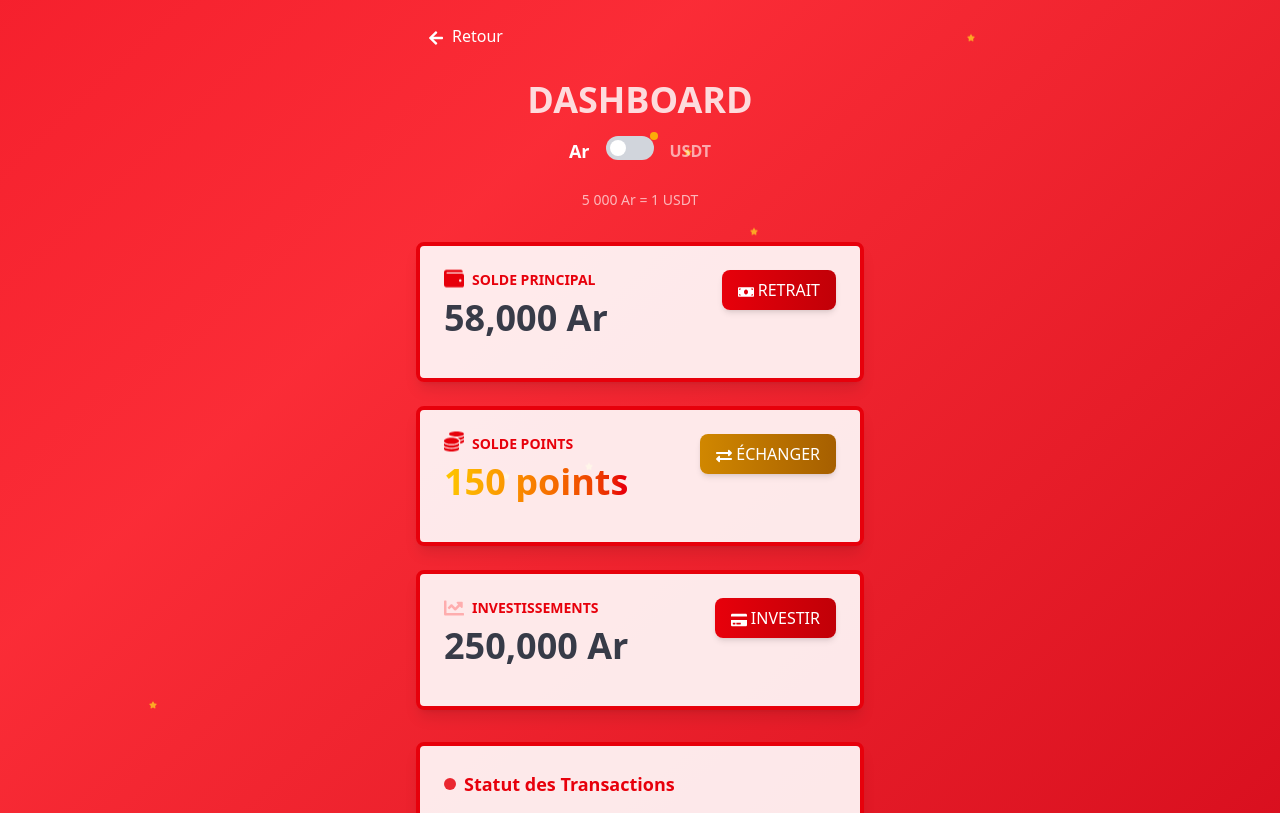
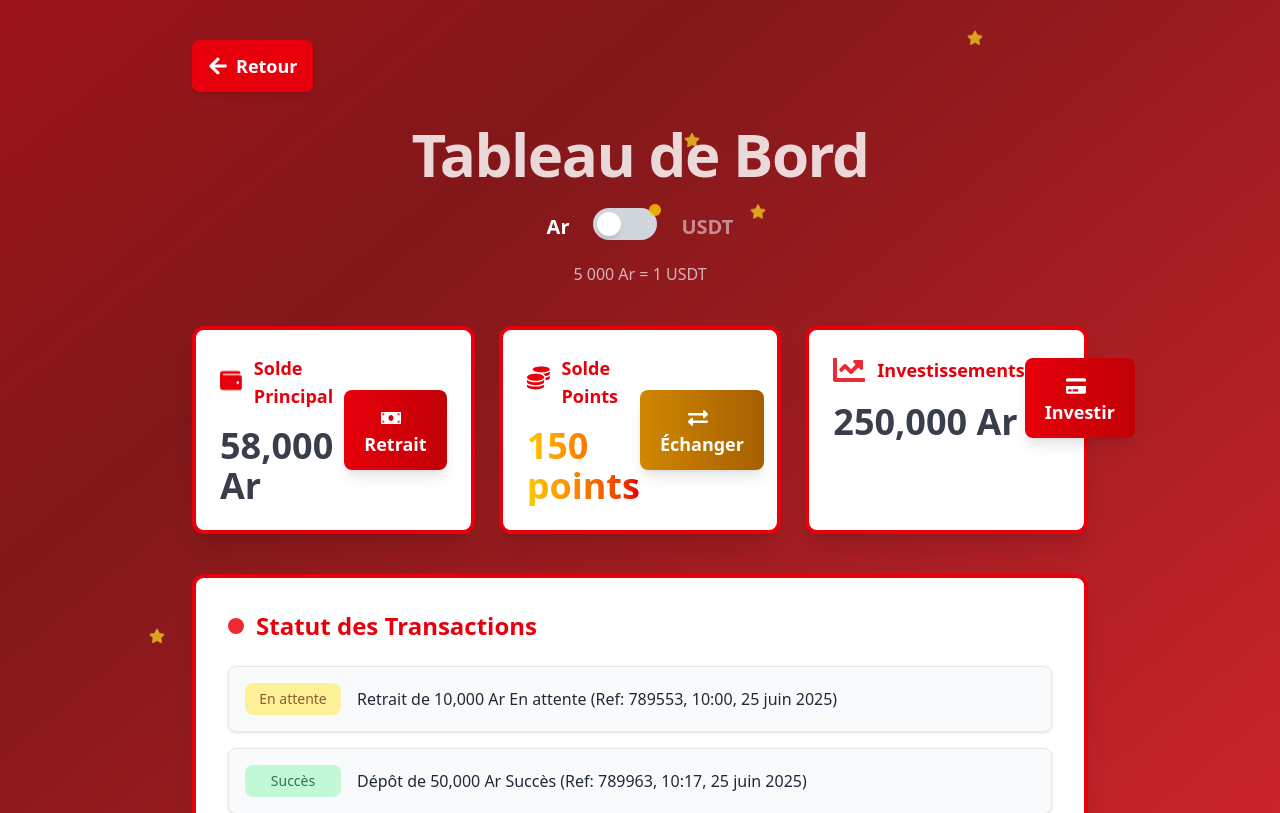
Before and after one commit to Andronique/siteInvestissement, a Next.js app in the folder appinvest/: page /dashboard/overview in a window 1280 px wide. Shown: the top 813 px of the page. Built offline with nearby package versions, Linux system fonts and the light colour scheme; sample sign-in values are in the browser's storage.

Commit message:
'mandeh'

```diff
--- a/appinvest/src/app/dashboard/overview/page.jsx
+++ b/appinvest/src/app/dashboard/overview/page.jsx
@@ -75,13 +75,13 @@ export default function DashboardOverview() {
   const getStatusColor = (status) => {
     switch (status) {
       case 'success':
-        return 'bg-green-100 text-green-800 border-green-200';
+        return 'bg-green-200 text-green-900 border-green-300';
       case 'pending':
-        return 'bg-yellow-100 text-yellow-800 border-yellow-200';
+        return 'bg-yellow-200 text-yellow-900 border-yellow-300';
       case 'failed':
-        return 'bg-red-100 text-red-800 border-red-200';
+        return 'bg-red-200 text-red-900 border-red-300';
       default:
-        return 'bg-gray-100 text-gray-800 border-gray-200';
+        return 'bg-gray-200 text-gray-900 border-gray-300';
     }
   };
 
@@ -105,19 +105,19 @@ export default function DashboardOverview() {
 
     switch (transaction.type) {
       case 'withdraw':
-        return `Votre demande de retrait de ${amount} est ${getStatusText(transaction.status)} ref: ${ref} à ${dateTime}`;
+        return `Retrait de ${amount} ${getStatusText(transaction.status)} (Ref: ${ref}, ${dateTime})`;
       case 'deposit':
-        return `Dépôt de ${amount} ${getStatusText(transaction.status)} ref: ${ref} à ${dateTime}`;
+        return `Dépôt de ${amount} ${getStatusText(transaction.status)} (Ref: ${ref}, ${dateTime})`;
       case 'investment':
-        return `Investissement de ${amount} réussi sur BURGER 1 ref: ${ref} à ${dateTime}`;
+        return `Investissement de ${amount} réussi sur BURGER 1 (Ref: ${ref}, ${dateTime})`;
       default:
-        return `Transaction ${amount} ${getStatusText(transaction.status)} ref: ${ref} à ${dateTime}`;
+        return `Transaction ${amount} ${getStatusText(transaction.status)} (Ref: ${ref}, ${dateTime})`;
     }
   };
 
   return (
-    <div className="min-h-screen relative overflow-hidden">
-      <div className="absolute inset-0 bg-gradient-to-br from-red-600 via-red-500 to-red-700 animate-gradient" />
+    <div className="min-h-screen relative overflow-hidden bg-gray-100">
+      <div className="absolute inset-0 bg-gradient-to-br from-red-600 via-red-900 to-red-500 animate-gradient" />
       <div className="absolute inset-0 pointer-events-none">
         {stars.map((star, i) => (
           <div
@@ -130,160 +130,192 @@ export default function DashboardOverview() {
               animationDuration: star.animationDuration,
             }}
           >
-            <FaStar className="w-2 h-2 text-yellow-300 opacity-70" />
+            <FaStar className="w-3 h-3 text-yellow-300 opacity-70 md:w-4 md:h-4" />
           </div>
         ))}
       </div>
-      <div className="relative z-10 p-4">
-        <div className="max-w-md mx-auto">
-          <div className={`flex items-center mb-6 ${isLoaded ? 'animate-slide-in-left' : 'opacity-0'}`}>
+      <div className="relative z-10 p-4 sm:p-6 md:p-8 lg:p-10">
+        <div className="max-w-4xl mx-auto">
+          <div className={`flex items-center mb-8 ${isLoaded ? 'animate-slide-in-left' : 'opacity-0'}`}>
             <Link href="/dashboard">
-              <button className="text-white hover:bg-white/20 px-3 py-2 rounded-lg transition-all duration-300">
-                <FaArrowLeft className="w-4 h-4 mr-2 inline-block" />
+              <button
+                className="flex items-center px-4 py-3 text-lg font-semibold text-white bg-red-600 rounded-lg hover:bg-red-700 transition-all duration-300 shadow-md"
+                aria-label="Retour au tableau de bord"
+              >
+                <FaArrowLeft className="w-5 h-5 mr-2" />
                 Retour
               </button>
             </Link>
           </div>
-          <div className={`text-center mb-8 ${isLoaded ? 'animate-bounce-in' : 'opacity-0'}`}>
-            <h1 className="text-4xl font-bold text-white mb-4 animate-pulse">DASHBOARD</h1>
-            <div className="flex items-center justify-center space-x-4 mb-6">
-              <span
-                className={`font-semibold transition-all duration-300 ${
-                  currency === 'Ar' ? 'text-white text-lg' : 'text-white/60'
-                }`}
+          <div className={`text-center mb-10 ${isLoaded ? 'animate-bounce-in' : 'opacity-0'}`}>
+            <h1 className="text-4xl sm:text-5xl md:text-6xl font-extrabold text-white tracking-tight animate-pulse">
+              Tableau de Bord
+            </h1>
+            <div className="flex items-center justify-center space-x-6 mt-6">
+              <button
+                onClick={() => setCurrency('Ar')}
+                className={`text-lg sm:text-xl font-semibold transition-all duration-300 ${
+                  currency === 'Ar' ? 'text-white' : 'text-white/50'
+                } hover:text-white`}
+                aria-label="Afficher en Ariary"
               >
                 Ar
-              </span>
+              </button>
               <div className="relative">
                 <input
                   type="checkbox"
                   checked={currency === 'USDT'}
                   onChange={(e) => setCurrency(e.target.checked ? 'USDT' : 'Ar')}
-                  className="appearance-none w-12 h-6 bg-gray-300 rounded-full checked:bg-yellow-400 cursor-pointer relative transition-all duration-300 focus:outline-none focus:ring-2 focus:ring-yellow-400"
+                  className="appearance-none w-16 h-8 bg-gray-300 rounded-full checked:bg-yellow-500 cursor-pointer transition-all duration-300 focus:outline-none focus:ring-4 focus:ring-yellow-400"
+                  aria-label="Basculer entre Ariary et USDT"
                 />
                 <div
-                  className={`absolute top-1 left-1 w-4 h-4 bg-white rounded-full transition-transform duration-300 transform ${
-                    currency === 'USDT' ? 'translate-x-6' : ''
-                  }`}
+                  className={`absolute top-1 left-1 w-6 h-6 bg-white rounded-full transition-transform duration-300 transform ${
+                    currency === 'USDT' ? 'translate-x-8' : ''
+                  } shadow-md`}
                 />
                 <div className="absolute -top-1 -right-1">
-                  <div className="w-2 h-2 bg-yellow-400 rounded-full animate-pulse" />
+                  <div className="w-3 h-3 bg-yellow-400 rounded-full animate-pulse" />
                 </div>
               </div>
-              <span
-                className={`font-semibold transition-all duration-300 ${
-                  currency === 'USDT' ? 'text-white text-lg' : 'text-white/60'
-                }`}
+              <button
+                onClick={() => setCurrency('USDT')}
+                className={`text-lg sm:text-xl font-semibold transition-all duration-300 ${
+                  currency === 'USDT' ? 'text-white' : 'text-white/50'
+                } hover:text-white`}
+                aria-label="Afficher en USDT"
               >
                 USDT
-              </span>
+              </button>
             </div>
-            <p className="text-white/80 text-sm animate-pulse">5 000 Ar = 1 USDT</p>
+            <p className="mt-4 text-white/80 text-sm sm:text-base animate-pulse">
+              5 000 Ar = 1 USDT
+            </p>
           </div>
-          <div className="space-y-6 mb-8">
+          <div className="grid gap-6 md:grid-cols-3 mb-10">
             <div
-              className={`bg-white/90 rounded-lg shadow-lg hover:shadow-xl border-4 border-red-600 p-6 transform hover:scale-105 transition-all duration-300 ${
+              className={`bg-white rounded-xl shadow-xl border-4 border-red-600 p-6 transform hover:scale-105 transition-all duration-300 ${
                 isLoaded ? 'animate-slide-in-right' : 'opacity-0'
               }`}
               style={{ animationDelay: '0.2s' }}
             >
-              <div className="flex justify-between items-start mb-4">
+              <div className="flex flex-col sm:flex-row sm:items-center sm:justify-between">
                 <div>
-                  <div className="flex items-center space-x-2 mb-2">
-                    <FaWallet className="w-5 h-5 text-red-600 animate-float" />
-                    <p className="text-red-600 font-semibold text-sm">SOLDE PRINCIPAL</p>
+                  <div className="flex items-center space-x-3 mb-4">
+                    <FaWallet className="w-8 h-8 text-red-600 animate-float" />
+                    <p className="text-red-600 font-bold text-base sm:text-lg">
+                      Solde Principal
+                    </p>
                   </div>
-                  <p className="text-4xl font-bold text-gray-900 animate-pulse">
+                  <p className="text-3xl sm:text-4xl font-extrabold text-gray-900 animate-pulse">
                     {convertAmount(balanceData.mainBalance)} {currency}
                   </p>
                 </div>
                 <Link href="/withdraw">
-                  <button className="bg-gradient-to-r from-red-600 to-red-700 hover:from-red-700 hover:to-red-800 text-white px-4 py-2 rounded-lg shadow-md hover:scale-105 transition-all duration-300">
-                    <FaMoneyBill className="w-4 h-4 mr-1 inline-block" />
-                    RETRAIT
+                  <button
+                    className="mt-4 sm:mt-0 bg-gradient-to-r from-red-600 to-red-700 hover:from-red-700 hover:to-red-800 text-white px-5 py-3 rounded-lg shadow-lg hover:shadow-xl transition-all duration-300 text-base sm:text-lg font-semibold"
+                    aria-label="Effectuer un retrait"
+                  >
+                    <FaMoneyBill className="w-5 h-5 mr-2 inline-block" />
+                    Retrait
                   </button>
                 </Link>
               </div>
             </div>
             <div
-              className={`bg-white/90 rounded-lg shadow-lg hover:shadow-xl border-4 border-red-600 p-6 transform hover:scale-105 transition-all duration-300 ${
+              className={`bg-white rounded-xl shadow-xl border-4 border-red-600 p-6 transform hover:scale-105 transition-all duration-300 ${
                 isLoaded ? 'animate-slide-in-left' : 'opacity-0'
               }`}
               style={{ animationDelay: '0.4s' }}
             >
-              <div className="flex justify-between items-start mb-4">
+              <div className="flex flex-col sm:flex-row sm:items-center sm:justify-between">
                 <div>
-                  <div className="flex items-center space-x-2 mb-2">
-                    <FaCoins className="w-5 h-5 text-red-600 animate-bounce" />
-                    <p className="text-red-600 font-semibold text-sm">SOLDE POINTS</p>
+                  <div className="flex items-center space-x-3 mb-4">
+                    <FaCoins className="w-8 h-8 text-red-600 animate-bounce" />
+                    <p className="text-red-600 font-bold text-base sm:text-lg">
+                      Solde Points
+                    </p>
                   </div>
-                  <p className="text-4xl font-bold bg-gradient-to-r from-yellow-400 to-red-600 bg-clip-text text-transparent">
+                  <p className="text-3xl sm:text-4xl font-extrabold bg-gradient-to-r from-yellow-400 to-red-600 bg-clip-text text-transparent">
                     {balanceData.pointsBalance} points
                   </p>
                 </div>
                 <Link href="/points/exchange">
-                  <button className="bg-gradient-to-r from-yellow-600 to-yellow-700 hover:from-yellow-700 hover:to-yellow-800 text-white px-4 py-2 rounded-lg shadow-md hover:scale-105 transition-all duration-300">
-                    <FaExchangeAlt className="w-4 h-4 mr-1 inline-block" />
-                    ÉCHANGER
+                  <button
+                    className="mt-4 sm:mt-0 bg-gradient-to-r from-yellow-600 to-yellow-700 hover:from-yellow-700 hover:to-yellow-800 text-white px-5 py-3 rounded-lg shadow-lg hover:shadow-xl transition-all duration-300 text-base sm:text-lg font-semibold"
+                    aria-label="Échanger des points"
+                  >
+                    <FaExchangeAlt className="w-5 h-5 mr-2 inline-block" />
+                    Échanger
                   </button>
                 </Link>
               </div>
             </div>
             <div
-              className={`bg-white/90 rounded-lg shadow-lg hover:shadow-xl border-4 border-red-600 p-6 transform hover:scale-105 transition-all duration-300 ${
+              className={`bg-white rounded-xl shadow-xl border-4 border-red-600 p-6 transform hover:scale-105 transition-all duration-300 ${
                 isLoaded ? 'animate-slide-in-right' : 'opacity-0'
               }`}
               style={{ animationDelay: '0.6s' }}
             >
-              <div className="flex justify-between items-start mb-4">
+              <div className="flex flex-col sm:flex-row sm:items-center sm:justify-between">
                 <div>
-                  <div className="flex items-center space-x-2 mb-2">
-                    <FaChartLine className="w-5 h-5 text-red-300 animate-pulse" />
-                    <p className="text-red-600 font-semibold text-sm">INVESTISSEMENTS</p>
+                  <div className="flex items-center space-x-3 mb-4">
+                    <FaChartLine className="w-8 h-8 text-red-600 animate-pulse" />
+                    <p className="text-red-600 font-bold text-base sm:text-lg">
+                      Investissements
+                    </p>
                   </div>
-                  <p className="text-4xl font-bold text-gray-900 animate-pulse">
+                  <p className="text-3xl sm:text-4xl font-extrabold text-gray-900 animate-pulse">
                     {convertAmount(balanceData.investmentAmount)} {currency}
                   </p>
                 </div>
                 <Link href="/invest">
-                  <button className="bg-gradient-to-r from-red-600 to-red-700 hover:from-red-700 hover:to-red-800 text-white px-4 py-2 rounded-lg shadow-md hover:scale-105 transition-all duration-300">
-                    <FaCreditCard className="w-4 h-4 mr-1 inline-block" />
-                    INVESTIR
+                  <button
+                    className="mt-4 sm:mt-0 bg-gradient-to-r from-red-600 to-red-700 hover:from-red-700 hover:to-red-800 text-white px-5 py-3 rounded-lg shadow-lg hover:shadow-xl transition-all duration-300 text-base sm:text-lg font-semibold"
+                    aria-label="Investir"
+                  >
+                    <FaCreditCard className="w-5 h-5 mr-2 inline-block" />
+                    Investir
                   </button>
                 </Link>
               </div>
             </div>
           </div>
           <div
-            className={`bg-white/90 rounded-lg shadow-lg border-4 border-red-600 p-6 ${
+            className={`bg-white rounded-xl shadow-xl border-4 border-red-600 p-6 md:p-8 ${
               isLoaded ? 'animate-slide-in-up' : 'opacity-0'
             }`}
             style={{ animationDelay: '0.8s' }}
           >
-            <div className="mb-4">
-              <h2 className="text-red-600 text-lg font-semibold flex items-center space-x-2">
-                <div className="w-3 h-3 bg-red-600 rounded-full animate-pulse" />
+            <div className="mb-6">
+              <h2 className="text-red-600 text-xl sm:text-2xl font-bold flex items-center space-x-3">
+                <div className="w-4 h-4 bg-red-600 rounded-full animate-pulse" />
                 <span>Statut des Transactions</span>
               </h2>
             </div>
-            <div className="space-y-3">
+            <div className="space-y-4 md:space-y-0 md:grid md:grid-cols-1 md:gap-4">
               {transactions.map((transaction, index) => (
                 <div
                   key={transaction.id}
-                  className={`flex items-start space-x-3 p-3 rounded-lg bg-gray-50 transform hover:scale-105 transition-all duration-300 animate-slide-in-left`}
+                  className={`flex flex-col md:flex-row md:items-center md:space-x-4 p-4 rounded-lg bg-gray-50 border border-gray-200 shadow-sm hover:shadow-md transition-all duration-300 animate-slide-in-left`}
                   style={{ animationDelay: `${1 + index * 0.1}s` }}
                 >
                   <span
-                    className={`px-2 py-1 rounded text-xs border animate-pulse ${getStatusColor(transaction.status)}`}
+                    className={`px-3 py-1.5 rounded-lg text-sm font-medium ${getStatusColor(
+                      transaction.status
+                    )} animate-pulse mb-2 md:mb-0 md:w-24 text-center`}
+                    aria-live="polite"
                   >
                     {getStatusText(transaction.status)}
                   </span>
-                  <p className="text-sm text-gray-700 flex-1">{getTransactionMessage(transaction)}</p>
+                  <p className="text-sm sm:text-base text-gray-800 flex-1">
+                    {getTransactionMessage(transaction)}
+                  </p>
                 </div>
               ))}
             </div>
           </div>
-          <div className="pb-24" />
+          <div className="pb-32 md:pb-24" />
         </div>
       </div>
     </div>
```
Also changed, not shown: appinvest/src/app/dashboard/page.jsx (+25 -22 lines).
